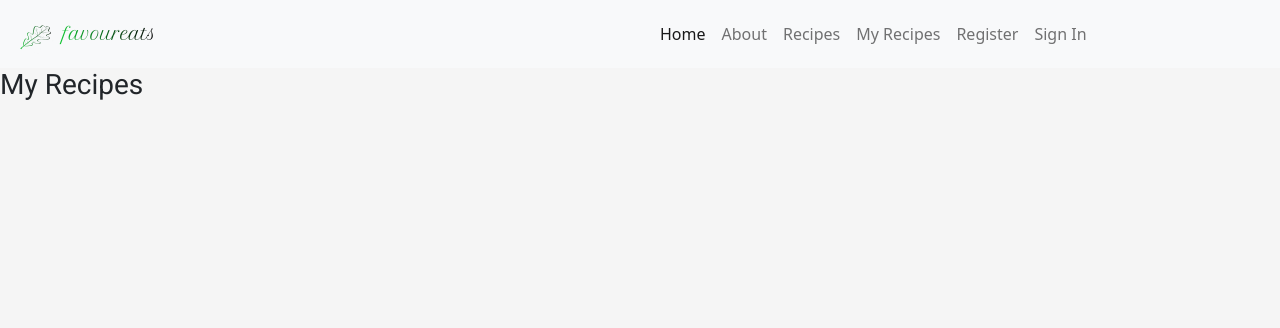
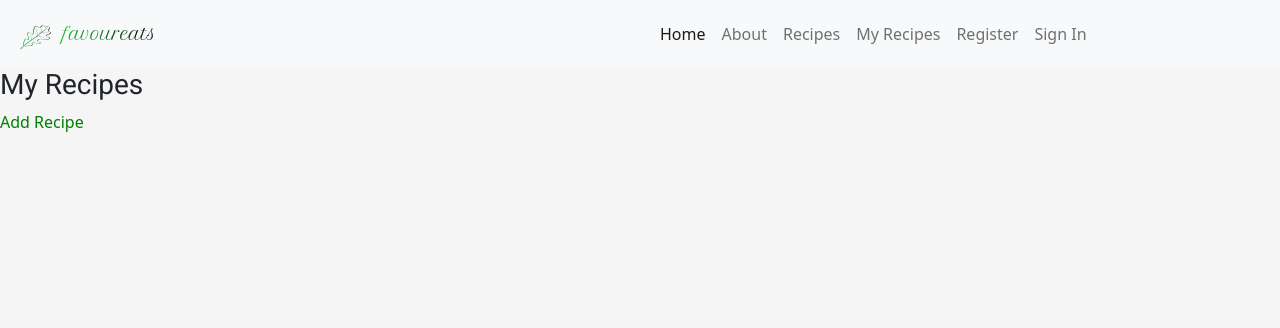
Before and after one commit to siobhanlgorman/favoureats, a Django app: page /myrecipes/ in a window 1280 px wide. Shown: the top 328 px of the page. Run offline with Django 3.2, Linux system fonts and the light colour scheme; data that the repository does not hold is empty.

Commit message:
Connect recipe_form.html

```diff
--- a/recipe/urls.py
+++ b/recipe/urls.py
@@ -6,7 +6,7 @@ urlpatterns = [
     path('about/', views.AboutPage.as_view(), name='about'),
     path('recipes/', views.RecipeList.as_view(), name='recipes'),
     path('myrecipes/', views.MyRecipeList.as_view(), name='myrecipes'),
+    path('recipecreate/', views.RecipeCreate.as_view(), name='recipecreate'),
     path('<slug:slug>/', views.RecipeDetail.as_view(), name='recipe_detail'),
     path('favourite/<slug:slug>', views.RecipeFavourite.as_view(), name='recipe_favourite'),
-    path('recipecreate/', views.RecipeCreate.as_view(), name='recipecreate'),
 ]
--- a/templates/myrecipes.html
+++ b/templates/myrecipes.html
@@ -3,7 +3,7 @@
 {% block content %}
 
 <h3>My Recipes</h3>
-
+<a href="{#}">Add Recipe</a>
 
 
 
```
Also changed, not shown: recipe/views.py (line endings or trailing spaces).
